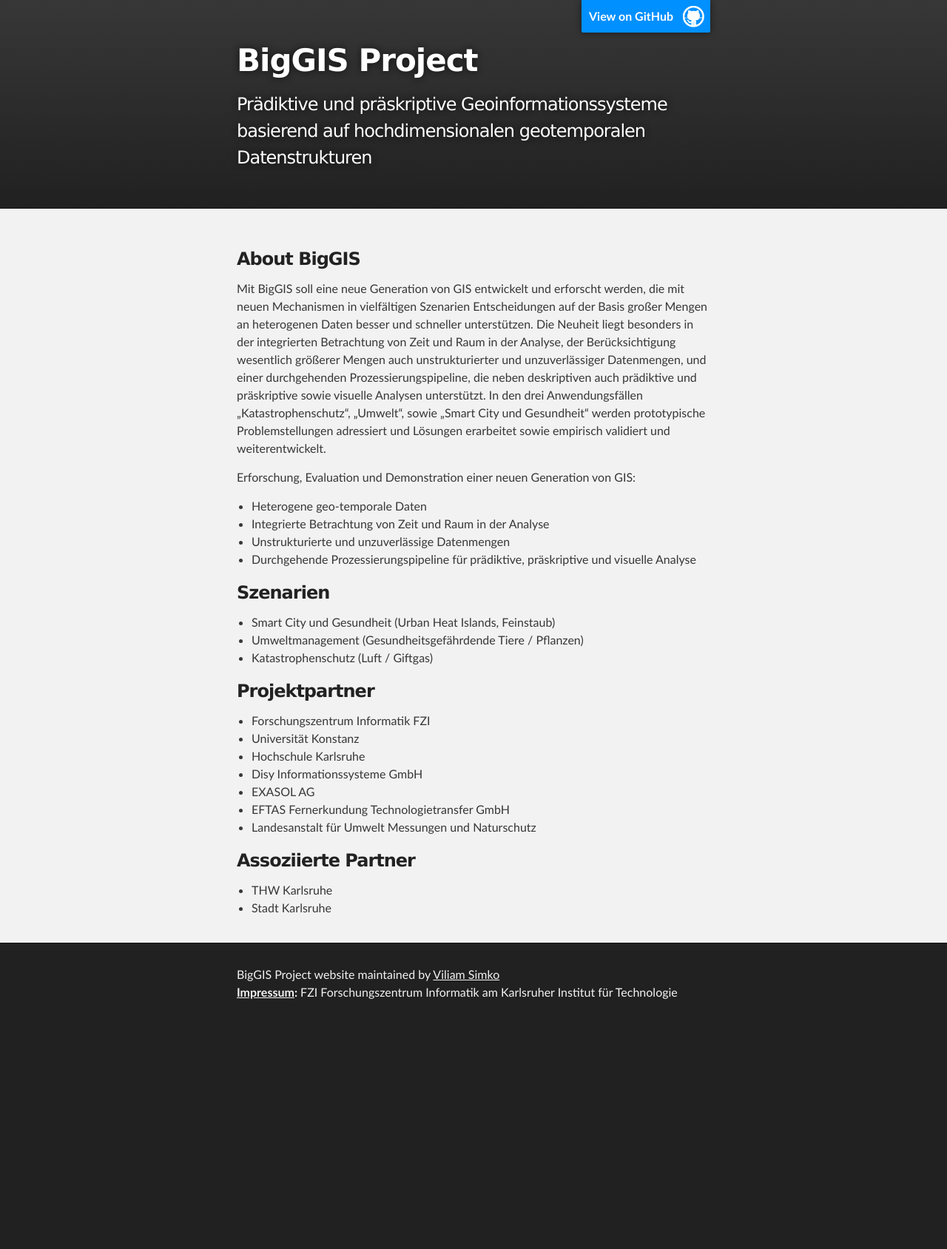
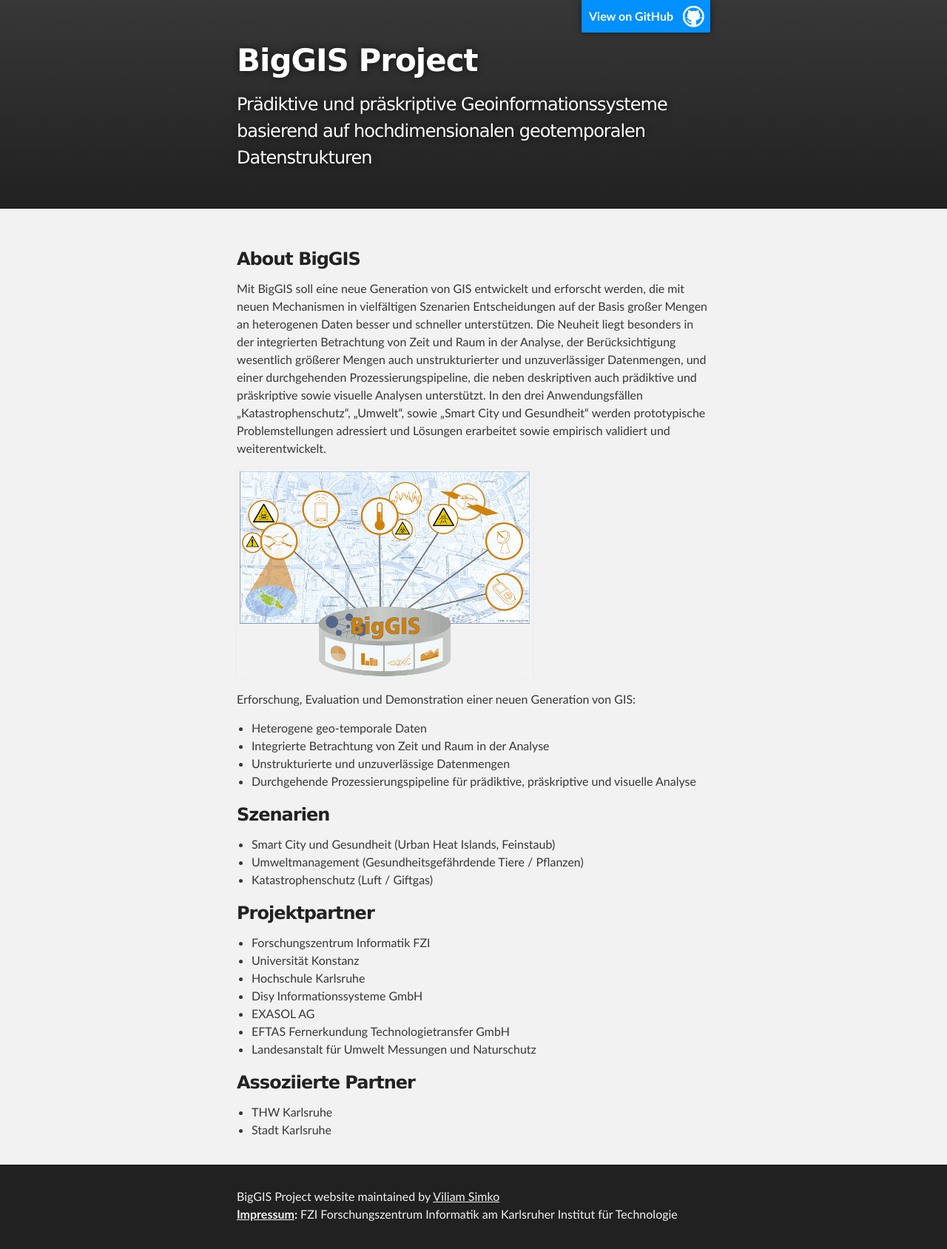
Before and after one commit to biggis-project/biggis-project.github.io, a Jekyll site: the page built from index.md, in a window 1280 px wide. Shown: the whole page at 74% size. Built offline with Jekyll 4.4.1, drawn with Linux system fonts in a browser that asks for light colours; before the commit the page ends 1388 px from its top, so only the background shows below that.

Commit message:
added biggis graphics to the main webpage

```diff
--- a/index.md
+++ b/index.md
@@ -2,6 +2,7 @@
 layout: default
 title: About
 ---
+
 
 ### About BigGIS
 
@@ -16,11 +17,15 @@
 „Smart City und Gesundheit“ werden prototypische Problemstellungen adressiert
 und Lösungen erarbeitet sowie empirisch validiert und weiterentwickelt.
 
+![BigGis Logo](images/biggis-gfx.png)
+
 Erforschung, Evaluation und Demonstration einer neuen Generation von GIS:
+
  - Heterogene geo-temporale Daten
  - Integrierte Betrachtung von Zeit und Raum in der Analyse
  - Unstrukturierte und unzuverlässige Datenmengen
  - Durchgehende Prozessierungspipeline für prädiktive, präskriptive und visuelle Analyse
+
 
 ### Szenarien
 
```
Also changed, not shown: images/biggis-gfx.png (added).
